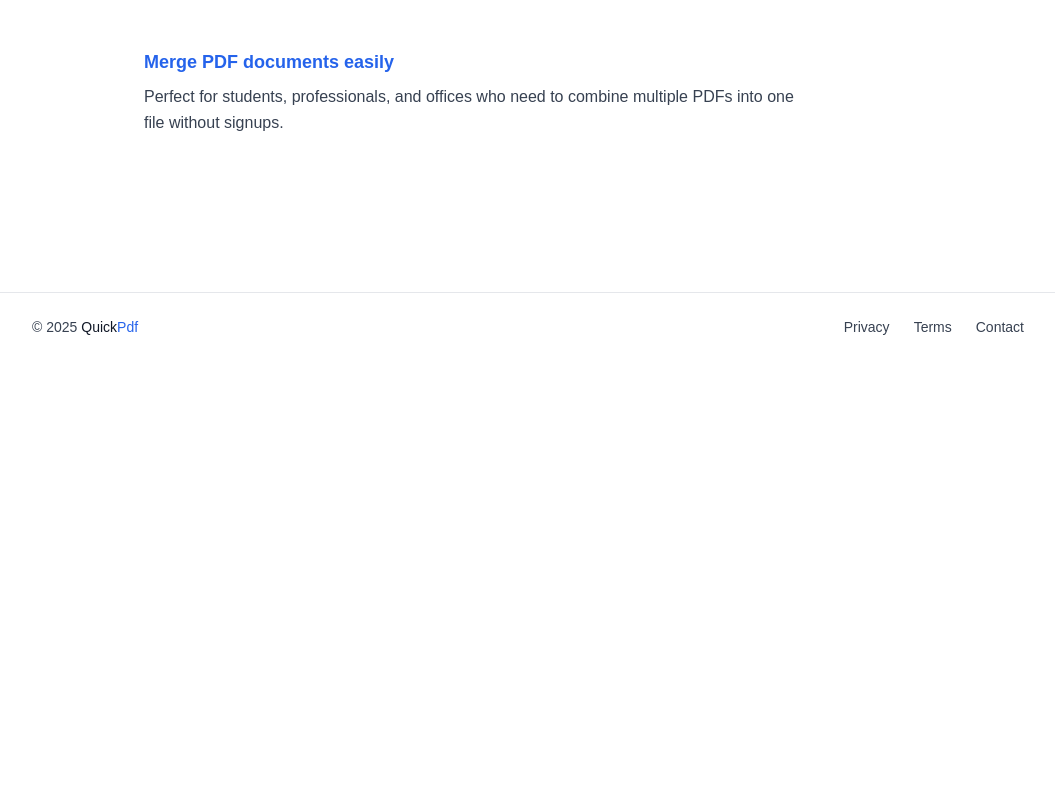
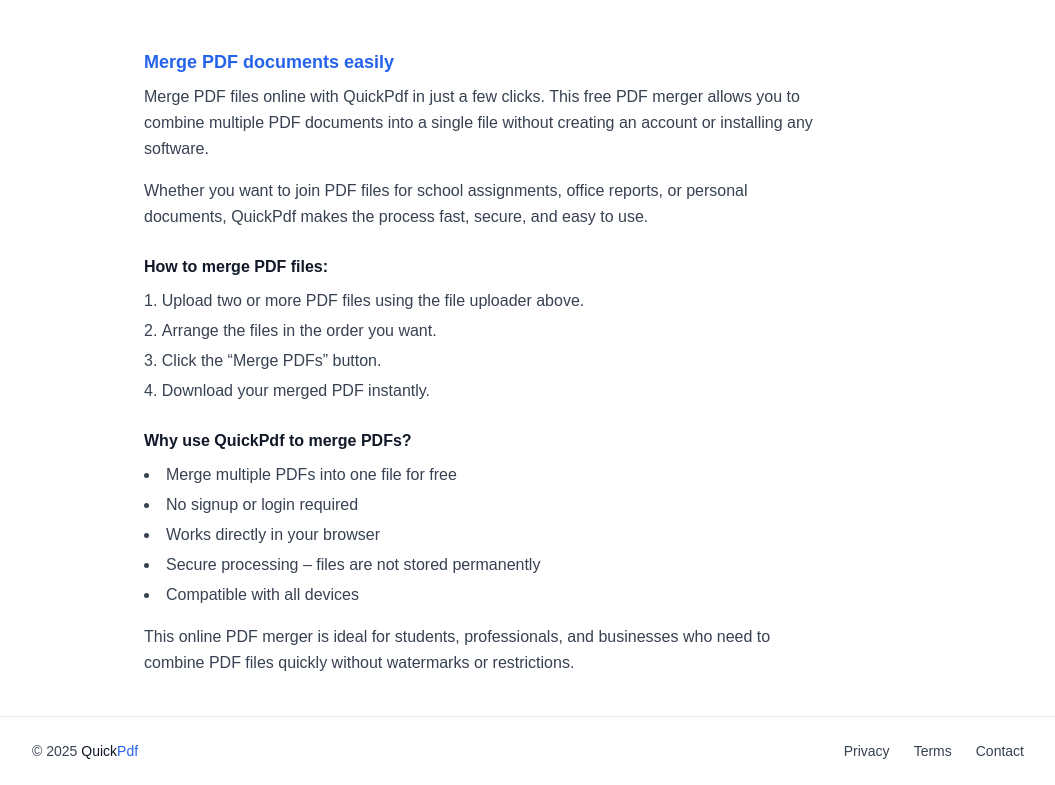
Before and after one commit to AshuY75/QuickPdf, a Next.js app: page /merge-pdf in a window 1280 px wide. Shown: the part 439-1224 px from the top of the page, without its empty margins (112-1167 px from the left). Before the commit the page ends 800 px from the top, so only its background shows below. Built offline with nearby package versions, Linux system fonts and the light colour scheme; no server answers.

Commit message:
Updated for SEO

```diff
--- a/src/app/merge-pdf/page.tsx
+++ b/src/app/merge-pdf/page.tsx
@@ -52,9 +52,47 @@
             <h2 className="text-base md:text-lg font-semibold mb-2 text-[#2563EB]">
               Merge PDF documents easily
             </h2>
-            <p>
-              Perfect for students, professionals, and offices who need to
-              combine multiple PDFs into one file without signups.
+
+            <p className="mb-4">
+              Merge PDF files online with QuickPdf in just a few clicks. This
+              free PDF merger allows you to combine multiple PDF documents into
+              a single file without creating an account or installing any
+              software.
+            </p>
+
+            <p className="mb-4">
+              Whether you want to join PDF files for school assignments, office
+              reports, or personal documents, QuickPdf makes the process fast,
+              secure, and easy to use.
+            </p>
+
+            <h3 className="font-semibold text-[#111827] mt-6 mb-2">
+              How to merge PDF files:
+            </h3>
+            <ol className="list-decimal list-inside mb-4 space-y-1">
+              <li>
+                Upload two or more PDF files using the file uploader above.
+              </li>
+              <li>Arrange the files in the order you want.</li>
+              <li>Click the “Merge PDFs” button.</li>
+              <li>Download your merged PDF instantly.</li>
+            </ol>
+
+            <h3 className="font-semibold text-[#111827] mt-6 mb-2">
+              Why use QuickPdf to merge PDFs?
+            </h3>
+            <ul className="list-disc list-inside space-y-1">
+              <li>Merge multiple PDFs into one file for free</li>
+              <li>No signup or login required</li>
+              <li>Works directly in your browser</li>
+              <li>Secure processing – files are not stored permanently</li>
+              <li>Compatible with all devices</li>
+            </ul>
+
+            <p className="mt-4">
+              This online PDF merger is ideal for students, professionals, and
+              businesses who need to combine PDF files quickly without
+              watermarks or restrictions.
             </p>
           </section>
         </div>
```
